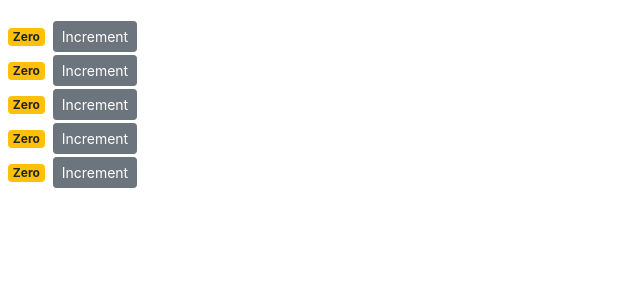
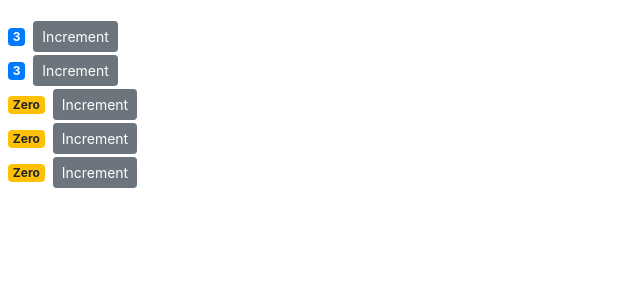
Before and after one commit to aliyousufdev/react-practice, a React (Create React App) app: page / in a window 1280 px wide. Shown: the top 300 px of the page, without its empty margins (0-640 px from the left). Built offline with nearby package versions, Linux system fonts and the light colour scheme.

Commit message:
send counter initial value as prop

```diff
--- a/src/components/counter.jsx
+++ b/src/components/counter.jsx
@@ -3,11 +3,11 @@
 class Counter extends Component {
 
 	state = {
-		count: 0
+		value: this.props.value
 	};
 
 	handleIncrement = () => {
-		this.setState({ count: this.state.count + 1 });
+		this.setState({ value: this.state.value + 1 });
 	};
 
 	render() {
@@ -26,13 +26,13 @@
 
 	getBadgeClasses() {
 		let classes = "badge m-2 badge-";
-		classes += this.state.count === 0 ? "warning" : "primary";
+		classes += this.state.value === 0 ? "warning" : "primary";
 		return classes;
 	}
 
 	formatCount() {
-		const { count } = this.state;
-		return count === 0 ? "Zero" : count;
+		const { value } = this.state;
+		return value === 0 ? "Zero" : value;
 	}
 }
 
--- a/src/components/counters.jsx
+++ b/src/components/counters.jsx
@@ -6,8 +6,8 @@
 
 	state = {
 		counters: [
-			{id: 1, value: 0},
-			{id: 2, value: 0},
+			{id: 1, value: 3},
+			{id: 2, value: 3},
 			{id: 3, value: 0},
 			{id: 4, value: 0},
 			{id: 5, value: 0},
@@ -19,7 +19,7 @@
 		return (
 			<div>
 				{
-					map(c => <Counter key={c.id} />, counters)
+					map(c => <Counter key={c.id} value={c.value} />, counters)
 				}
 			</div>
 		);
```
